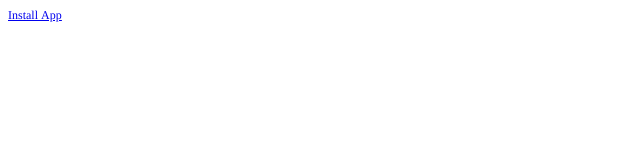
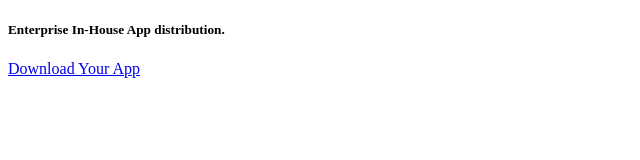
Before and after one commit to HSIN-JU/HSIN-JU.github.io, a plain HTML site: page index.html in a window 1280 px wide. Shown: the whole page, without its empty margins (0-640 px from the left). Drawn offline with Linux system fonts and the light colour scheme.

Commit message:
Add files via upload

```diff
--- a/index.html
+++ b/index.html
@@ -13,6 +13,15 @@
   </style>
 </head>
 <body>
-<p class="p1"><span class="s1"><a href="itms-services://?action=download-manifest&amp;url=https://drive.google.com/file/d/12Y2vYOC_arg7KoiF_rkBfkAswNBQVdBV/view?usp=sharing">Install App</a></span><span class="s2"><span class="Apple-converted-space"> </span></span></p>
+<div class="section hero">
+  <div class="container">
+    <div class="row">
+      <div class="one-half column">
+        <h5 class="">Enterprise In-House App distribution.</h6>
+        <a class="button button-primary" href="itms-services://?action=download-manifest&url=https://dl.dropboxusercontent.com/s/mcbpbo25us3444n/manifest.plist?dl=0">Download Your App</a>
+      </div>
+    </div>
+  </div>
+</div>
 </body>
 </html>
```
